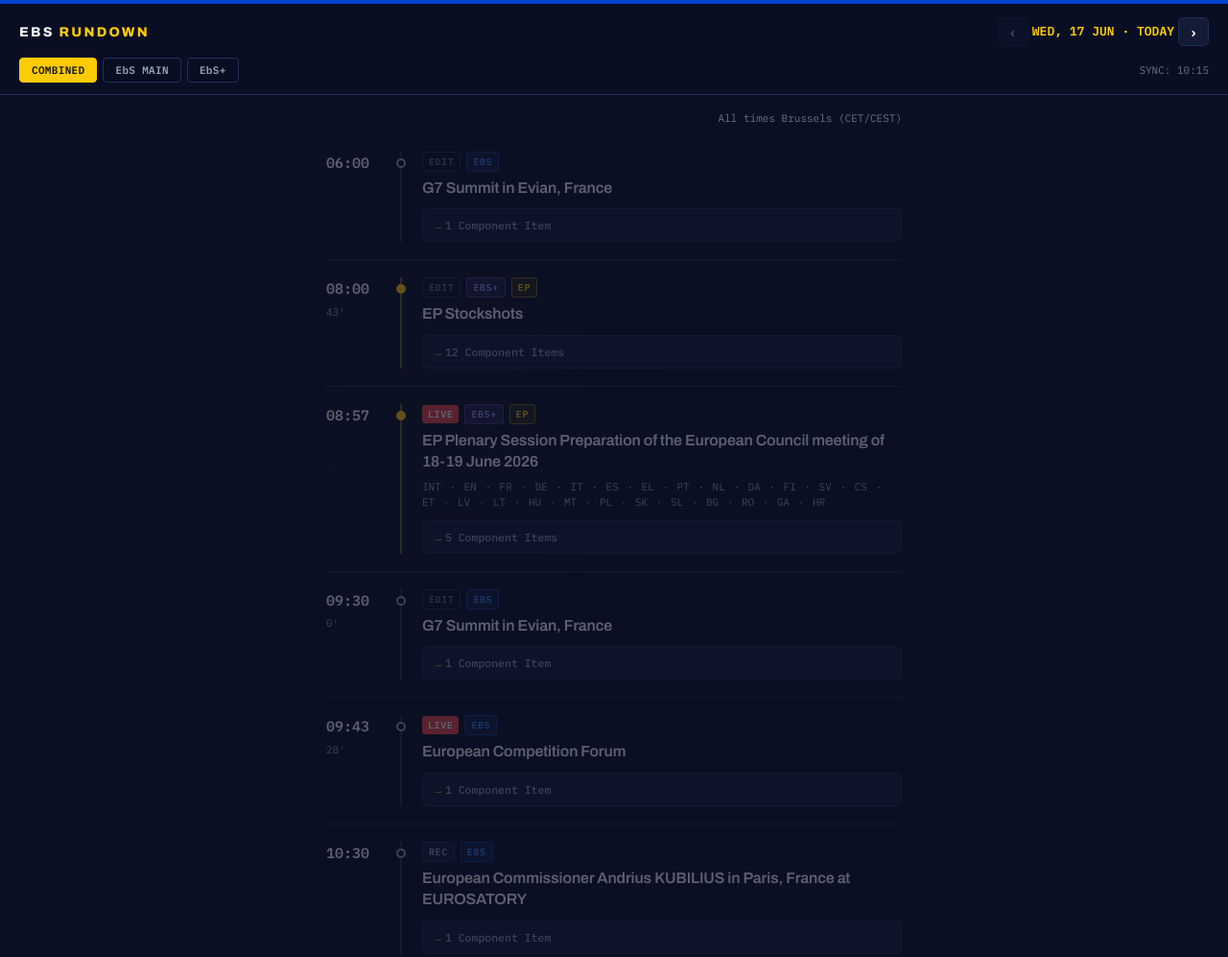
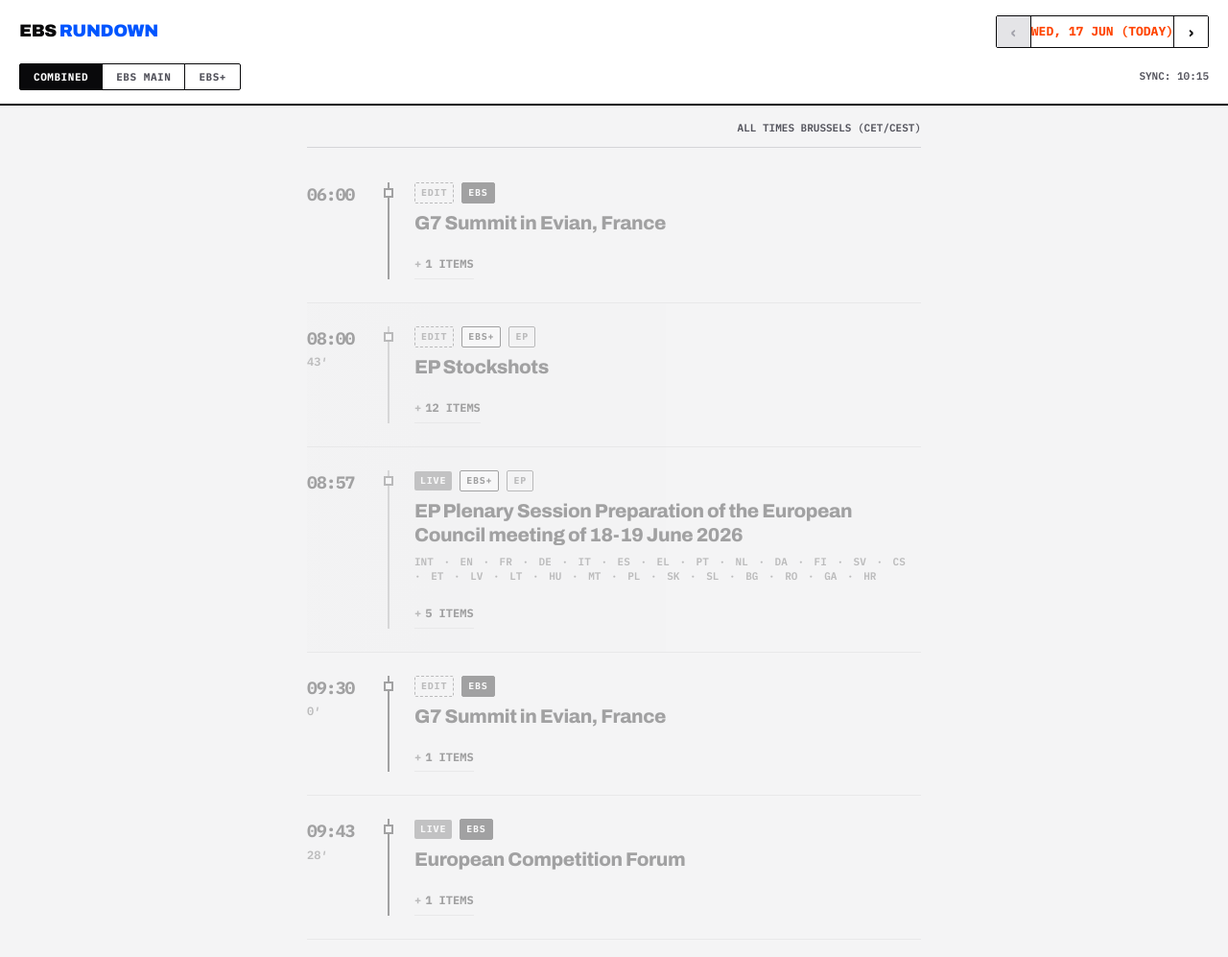
Before and after one commit to giovannidalsanto/EBS-lite-v2, a plain HTML site: page index.html in a window 1280 px wide. Shown: the top 997 px of the page at 96% size. Drawn offline with Linux system fonts and the light colour scheme.

Commit message:
Update index.html

```diff
--- a/index.html
+++ b/index.html
@@ -3,95 +3,200 @@
 <head>
   <meta charset="UTF-8">
   <meta name="viewport" content="width=device-width, initial-scale=1, viewport-fit=cover">
-  <meta name="theme-color" content="#0A0F24">
+  <meta name="theme-color" content="#FFFFFF">
   <title>EBS Rundown</title>
   <link rel="apple-touch-icon" href="icon-180.png">
   <link rel="icon" type="image/png" sizes="192x192" href="icon-192.png">
   <link rel="manifest" href="site.webmanifest">
   <link rel="preconnect" href="https://fonts.googleapis.com">
   <link rel="preconnect" href="https://fonts.gstatic.com" crossorigin>
-  <link href="https://fonts.googleapis.com/css2?family=Archivo:wdth,wght@75..125,400..900&family=IBM+Plex+Mono:wght@400;500;600&display=swap" rel="stylesheet">
+  <link href="https://fonts.googleapis.com/css2?family=Archivo:wdth,wght@75..125,400..900&family=IBM+Plex+Mono:wght@400;600;700&display=swap" rel="stylesheet">
 
   <style>
     :root {
-      --bg: #0A0F24; --surface: #131B35; --surface-hover: #1E294B;
-      --line: #222F56; --text: #F1F5F9; --muted: #94A3B8; --faint: #64748B;
-      --ep-blue: #0044CC; --ep-gold: #FFCC00; --ebs: #3B82F6; --ebsplus: #A78BFA; --red: #EF4444;
+      /* Editorial Brutalism Palette */
+      --bg: #F4F4F5;          /* Paper off-white */
+      --surface: #FFFFFF;     /* Pure white */
+      --surface-hover: #FAFAFA;
+
+      --line: #D4D4D8;        /* Soft structural dividers */
+      --hard-line: #09090B;   /* Brutalist deep black borders */
+
+      --text: #09090B;        /* High-contrast Onyx Black */
+      --muted: #52525B;       /* Secondary slate gray */
+      --faint: #A1A1AA;       /* Tertiary metadata */
+
+      /* Signal Accents */
+      --ep-blue: #0055FF;     /* Sharp Cobalt for institutional links */
+      --live-orange: #FF4400; /* Piercing Broadcast Orange */
+      --new-green: #00C853;   /* Terminal Green for new items */
+
+      /* Typography */
       --mono: "IBM Plex Mono", ui-monospace, monospace;
       --sans: "Archivo", system-ui, -apple-system, sans-serif;
     }
+
     * { box-sizing: border-box; margin: 0; padding: 0; }
     html { -webkit-text-size-adjust: 100%; scroll-behavior: smooth; }
-    body { background: var(--bg); color: var(--text); font-family: var(--sans); font-size: 16px; line-height: 1.5; -webkit-font-smoothing: antialiased; }
-    header { position: sticky; top: 0; z-index: 10; background: rgba(10, 15, 36, 0.94); backdrop-filter: blur(12px); border-bottom: 1px solid var(--line); border-top: 4px solid var(--ep-blue); padding: 14px 20px 12px; }
+    body {
+      background: var(--bg);
+      color: var(--text);
+      font-family: var(--sans);
+      font-size: 16px;
+      line-height: 1.4;
+      -webkit-font-smoothing: antialiased;
+    }
+
+    /* Top Navigation Dashboard Bar */
+    header {
+      position: sticky;
+      top: 0;
+      z-index: 10;
+      background: rgba(255, 255, 255, 0.96);
+      backdrop-filter: blur(8px);
+      border-bottom: 2px solid var(--hard-line);
+      padding: 16px 20px 14px;
+    }
+
     .brand { display: flex; align-items: center; justify-content: space-between; gap: 12px; }
-    .brand h1 { font-size: 14px; font-weight: 800; letter-spacing: .16em; text-transform: uppercase; color: var(--text); }
-    .brand h1 span { color: var(--ep-gold); }
-    .daynav { display: flex; align-items: center; gap: 4px; }
-    .daynav button { background: var(--surface); border: 1px solid var(--line); border-radius: 6px; color: var(--text); font-family: var(--mono); font-size: 15px; font-weight: 600; width: 32px; height: 30px; cursor: pointer; display: inline-flex; align-items: center; justify-content: center; transition: background 0.2s; }
-    .daynav button:hover:not(:disabled) { background: var(--surface-hover); border-color: var(--muted); }
-    .daynav button:disabled { opacity: .25; cursor: default; }
-    .daynav button:focus-visible { outline: 2px solid var(--ep-gold); outline-offset: 2px; }
-    .daynav .day { font-family: var(--mono); font-size: 13px; font-weight: 500; color: var(--text); min-width: 120px; text-align: center; }
-    .daynav .day.today { color: var(--ep-gold); font-weight: 600; }
-    .meta { display: flex; justify-content: space-between; align-items: center; margin-top: 12px; gap: 12px; }
-    .chips { display: flex; gap: 6px; }
-    .chip { font-family: var(--mono); font-size: 11px; font-weight: 600; letter-spacing: 0.03em; padding: 5px 12px; border-radius: 4px; border: 1px solid var(--line); color: var(--muted); background: transparent; cursor: pointer; transition: all 0.15s ease; }
-    .chip:hover { border-color: var(--faint); color: var(--text); }
-    .chip[aria-pressed="true"] { color: var(--bg); border-color: var(--ep-gold); background: var(--ep-gold); }
-    .chip:focus-visible { outline: 2px solid var(--ep-gold); outline-offset: 2px; }
-    .updated { font-family: var(--mono); font-size: 11px; color: var(--faint); text-align: right; }
-    main { max-width: 640px; margin: 0 auto; padding: 0 20px 100px; }
-    .tz { font-family: var(--mono); font-size: 11px; color: var(--faint); padding: 16px 0 8px; text-align: right; }
-    .event { display: grid; grid-template-columns: 56px 16px 1fr; gap: 0 14px; padding: 18px 0; position: relative; }
+    .brand h1 {
+      font-size: 18px;
+      font-weight: 900;
+      letter-spacing: -0.02em;
+      text-transform: uppercase;
+      color: var(--hard-line);
+    }
+    .brand h1 span { color: var(--ep-blue); }
+
+    /* Day Picker Controls - Sharp Edges */
+    .daynav { display: flex; align-items: center; gap: 0; border: 1px solid var(--hard-line); border-radius: 2px; overflow: hidden; }
+    .daynav button {
+      background: var(--surface);
+      border: none;
+      border-left: 1px solid var(--hard-line);
+      border-right: 1px solid var(--hard-line);
+      color: var(--hard-line);
+      font-family: var(--mono);
+      font-size: 16px;
+      font-weight: 700;
+      width: 36px;
+      height: 32px;
+      cursor: pointer;
+      display: inline-flex;
+      align-items: center;
+      justify-content: center;
+      transition: background 0.1s, color 0.1s;
+    }
+    .daynav button:first-child { border-left: none; }
+    .daynav button:last-child { border-right: none; }
+    .daynav button:hover:not(:disabled) { background: var(--hard-line); color: var(--surface); }
+    .daynav button:disabled { background: #E4E4E7; color: #A1A1AA; cursor: default; }
+    .daynav button:focus-visible { outline: 2px solid var(--ep-blue); outline-offset: -2px; }
+
+    .daynav .day { font-family: var(--mono); font-size: 13px; font-weight: 600; color: var(--text); min-width: 130px; text-align: center; background: var(--surface); line-height: 32px;}
+    .daynav .day.today { color: var(--live-orange); font-weight: 700; }
+
+    /* Filters and Timestamp Row */
+    .meta { display: flex; justify-content: space-between; align-items: center; margin-top: 16px; gap: 12px; }
+    .chips { display: flex; gap: -1px; }
+    .chip {
+      font-family: var(--mono);
+      font-size: 11px;
+      font-weight: 700;
+      letter-spacing: 0.05em;
+      text-transform: uppercase;
+      padding: 6px 14px;
+      border-radius: 0;
+      border: 1px solid var(--hard-line);
+      margin-left: -1px; /* Overlap borders */
+      color: var(--muted);
+      background: var(--surface);
+      cursor: pointer;
+      transition: all 0s;
+    }
+    .chip:first-child { margin-left: 0; border-top-left-radius: 2px; border-bottom-left-radius: 2px; }
+    .chip:last-child { border-top-right-radius: 2px; border-bottom-right-radius: 2px; }
+    .chip:hover { background: #F4F4F5; color: var(--text); z-index: 1; position: relative; }
+    .chip[aria-pressed="true"] { color: var(--surface); background: var(--hard-line); z-index: 2; position: relative; }
+    .chip:focus-visible { outline: 2px solid var(--ep-blue); z-index: 3; position: relative;}
+
+    .updated { font-family: var(--mono); font-size: 11px; font-weight: 600; color: var(--muted); text-align: right; text-transform: uppercase; }
+
+    /* Core Layout */
+    main { max-width: 680px; margin: 0 auto; padding: 0 20px 100px; }
+    .tz { font-family: var(--mono); font-size: 11px; font-weight: 600; color: var(--muted); padding: 16px 0 12px; text-align: right; text-transform: uppercase; border-bottom: 1px solid var(--line); margin-bottom: 12px;}
+
+    /* Editorial Event Blocks */
+    .event { display: grid; grid-template-columns: 60px 20px 1fr; gap: 0 16px; padding: 24px 0; position: relative; }
     .event + .event { border-top: 1px solid var(--line); }
-    .event.past { opacity: .35; }
-    .time { font-family: var(--mono); font-size: 15px; font-weight: 600; color: var(--text); padding-top: 1px; }
-    .dur { font-family: var(--mono); font-size: 11px; color: var(--muted); margin-top: 4px; }
+    .event.past { opacity: 0.35; filter: grayscale(100%); }
+
+    .time { font-family: var(--mono); font-size: 18px; font-weight: 700; color: var(--hard-line); padding-top: 0; letter-spacing: -0.05em; }
+    .dur { font-family: var(--mono); font-size: 12px; font-weight: 600; color: var(--muted); margin-top: 4px; }
+
+    /* Graphic Left Rail Timeline (Brutalist Squares) */
     .rail { position: relative; }
-    .rail::before { content: ""; position: absolute; left: 7px; top: 0; bottom: 0; width: 2px; background: var(--line); }
-    .node { position: absolute; left: 3px; top: 7px; width: 10px; height: 10px; border-radius: 50%; background: var(--bg); border: 2px solid var(--muted); }
-    .event.onair .node { background: var(--red); border-color: var(--red); }
+    .rail::before { content: ""; position: absolute; left: 8px; top: 0; bottom: 0; width: 2px; background: var(--hard-line); }
+    .node { position: absolute; left: 4px; top: 6px; width: 10px; height: 10px; border-radius: 0; background: var(--surface); border: 2px solid var(--hard-line); }
+
+    .event.onair .node { background: var(--live-orange); border-color: var(--live-orange); }
     @media (prefers-reduced-motion: no-preference) {
       .event.onair .node { animation: pulse 2s ease-in-out infinite; }
-      @keyframes pulse { 50% { box-shadow: 0 0 0 6px rgba(239, 68, 68, 0.25); } }
+      @keyframes pulse { 50% { outline: 4px solid rgba(255, 68, 0, 0.2); outline-offset: 2px; } }
     }
-    .flags { display: flex; gap: 6px; align-items: center; flex-wrap: wrap; margin-bottom: 6px; }
-    .flag { font-family: var(--mono); font-size: 10px; font-weight: 600; letter-spacing: .06em; padding: 2px 6px; border-radius: 3px; text-transform: uppercase; }
-    .flag.live { background: var(--red); color: #fff; }
-    .flag.rec { background: var(--surface); border: 1px solid var(--line); color: var(--muted); }
-    .flag.edit { background: transparent; border: 1px solid var(--line); color: var(--faint); }
-    .flag.ch-EBS { color: var(--ebs); background: rgba(59, 130, 246, 0.12); border: 1px solid rgba(59, 130, 246, 0.3); }
-    .flag.ch-EBSplus { color: var(--ebsplus); background: rgba(167, 139, 250, 0.12); border: 1px solid rgba(167, 139, 250, 0.3); }
-    .event.ep { background: linear-gradient(90deg, rgba(255, 204, 0, 0.03), transparent 85%); }
-    .event.ep .rail::before { background: rgba(255, 204, 0, 0.4); }
-    .event.ep .node { border-color: var(--ep-gold); background: var(--ep-gold); }
-    .flag.epflag { color: var(--ep-gold); background: rgba(255, 204, 0, 0.1); border: 1px solid rgba(255, 204, 0, 0.4); }
-    .title { font-size: 16px; font-weight: 600; line-height: 1.4; letter-spacing: -0.01em; color: var(--text); }
-    .langs { font-family: var(--mono); font-size: 11px; color: var(--muted); margin-top: 6px; word-spacing: 2px; }
-    a.ref { font-family: var(--mono); font-size: 11px; color: var(--ebs); text-decoration: none; font-weight: 500; }
-    a.ref:hover { text-decoration: underline; color: #60a5fa; }
-    details { margin-top: 10px; background: var(--surface); border: 1px solid var(--line); border-radius: 6px; overflow: hidden; }
-    summary { font-family: var(--mono); font-size: 11.5px; font-weight: 500; padding: 8px 12px; color: var(--muted); cursor: pointer; list-style: none; user-select: none; transition: background 0.2s; }
-    summary:hover { background: var(--surface-hover); color: var(--text); }
-    summary::before { content: "→ "; color: var(--ep-gold); font-weight: bold; margin-right: 4px; display: inline-block; transition: transform 0.2s; }
-    details[open] summary::before { transform: rotate(90deg); }
-    summary:focus-visible { outline: 2px solid var(--ep-gold); }
-    .sub { border-top: 1px solid var(--line); background: rgba(10, 15, 36, 0.3); }
-    .sub > div { padding: 10px 14px; }
+
+    /* Stark Badges and Tags */
+    .flags { display: flex; gap: 8px; align-items: center; flex-wrap: wrap; margin-bottom: 8px; }
+    .flag { font-family: var(--mono); font-size: 10px; font-weight: 700; letter-spacing: .08em; padding: 3px 6px; border-radius: 2px; text-transform: uppercase; }
+
+    .flag.live { background: var(--live-orange); color: #fff; }
+    .flag.rec { background: var(--surface); border: 1px solid var(--hard-line); color: var(--hard-line); }
+    .flag.edit { background: transparent; border: 1px dashed var(--muted); color: var(--muted); }
+
+    /* Channel Identifiers - Pure Typography & Contrast */
+    .flag.ch-EBS { color: var(--surface); background: var(--hard-line); border: 1px solid var(--hard-line); }
+    .flag.ch-EBSplus { color: var(--hard-line); background: var(--surface); border: 1px solid var(--hard-line); }
+
+    /* EP Highlight Treatment (Subtle Gray/Blue) */
+    .event.ep { background: linear-gradient(90deg, rgba(0, 85, 255, 0.03), transparent 85%); }
+    .event.ep .rail::before { background: var(--ep-blue); opacity: 0.5; }
+    .event.ep .node { border-color: var(--ep-blue); }
+    .flag.epflag { color: var(--ep-blue); background: transparent; border: 1px solid var(--ep-blue); }
+
+    .title { font-size: 20px; font-weight: 800; line-height: 1.25; letter-spacing: -0.02em; color: var(--hard-line); }
+    .langs { font-family: var(--mono); font-size: 11px; font-weight: 600; color: var(--muted); margin-top: 8px; word-spacing: 4px; }
+    a.ref { font-family: var(--mono); font-size: 11px; color: var(--ep-blue); text-decoration: none; font-weight: 700; border-bottom: 1px solid transparent; transition: border-color 0.1s;}
+    a.ref:hover { border-bottom: 1px solid var(--ep-blue); }
+
+    /* Details Accordions - Left Border Indicator */
+    details { margin-top: 16px; }
+    summary { font-family: var(--mono); font-size: 12px; font-weight: 700; padding: 6px 0; color: var(--hard-line); cursor: pointer; list-style: none; user-select: none; text-transform: uppercase; border-bottom: 1px solid var(--line); display: inline-block;}
+    summary:hover { color: var(--ep-blue); border-color: var(--ep-blue); }
+    summary::before { content: "+ "; color: var(--muted); font-weight: bold; margin-right: 4px; display: inline-block; }
+    details[open] summary::before { content: "— "; }
+    summary:focus-visible { outline: 2px solid var(--ep-blue); outline-offset: 4px; }
+
+    .sub { border-left: 2px solid var(--hard-line); padding-left: 16px; margin-top: 12px; }
+    .sub > div { padding: 12px 0; }
     .sub > div + div { border-top: 1px solid var(--line); }
-    .sub .inst { color: var(--faint); font-size: 11px; font-family: var(--mono); }
-    .sub .ref { font-family: var(--mono); font-size: 11px; margin-bottom: 2px; display: inline-block; }
-    .sub .st { font-size: 14px; font-weight: 600; color: var(--text); line-height: 1.35; }
-    .sub .ss { font-size: 13px; color: var(--muted); margin-top: 4px; line-height: 1.4; }
-    .playhead { display: grid; grid-template-columns: 56px 1fr; gap: 0 14px; align-items: center; padding: 6px 0; margin: 4px 0; }
-    .playhead .now { font-family: var(--mono); font-size: 11px; font-weight: 700; color: var(--red); letter-spacing: .08em; text-transform: uppercase; }
-    .playhead .line { height: 2px; background: var(--red); box-shadow: 0 0 8px rgba(239, 68, 68, 0.6); border-radius: 99px; }
-    .newdot { display: inline-block; width: 8px; height: 8px; border-radius: 50%; background: #10B981; margin-right: 8px; vertical-align: 1px; }
-    .empty { padding: 64px 0; text-align: center; color: var(--muted); font-family: var(--mono); font-size: 13px; border: 1px dashed var(--line); border-radius: 8px; background: var(--surface); }
-    footer { max-width: 640px; margin: 0 auto; padding: 0 20px 48px; font-family: var(--mono); font-size: 11px; color: var(--faint); line-height: 1.6; border-top: 1px solid var(--line); padding-top: 16px; }
-    footer a { color: var(--muted); text-decoration: none; border-bottom: 1px dotted var(--muted); }
-    footer a:hover { color: var(--text); }
+    .sub .inst { color: var(--faint); font-size: 11px; font-family: var(--mono); font-weight: 600; }
+    .sub .ref { font-family: var(--mono); font-size: 11px; margin-bottom: 4px; display: inline-block; font-weight: 600; color: var(--muted);}
+    .sub .st { font-size: 15px; font-weight: 700; color: var(--hard-line); line-height: 1.4; }
+    .sub .ss { font-size: 14px; font-weight: 400; color: var(--muted); margin-top: 4px; line-height: 1.5; }
+
+    /* Live Playhead Design - Razor Sharp */
+    .playhead { display: grid; grid-template-columns: 60px 1fr; gap: 0 16px; align-items: center; padding: 8px 0; margin: 8px 0; }
+    .playhead .now { font-family: var(--mono); font-size: 12px; font-weight: 800; color: var(--live-orange); letter-spacing: .08em; text-transform: uppercase; }
+    .playhead .line { height: 2px; background: var(--live-orange); }
+
+    /* Sharp New Entry Indicator */
+    .newdot { display: inline-block; width: 8px; height: 8px; background: var(--new-green); margin-right: 10px; vertical-align: 3px; border-radius: 0; }
+
+    .empty { padding: 80px 0; text-align: center; color: var(--muted); font-family: var(--mono); font-size: 14px; font-weight: 600; text-transform: uppercase; border-top: 1px dashed var(--line); border-bottom: 1px dashed var(--line); }
+
+    footer { max-width: 680px; margin: 0 auto; padding: 0 20px 64px; font-family: var(--mono); font-size: 11px; font-weight: 600; color: var(--muted); line-height: 1.6; border-top: 2px solid var(--hard-line); padding-top: 24px; text-transform: uppercase;}
+    footer a { color: var(--hard-line); text-decoration: none; border-bottom: 1px solid var(--hard-line); }
+    footer a:hover { color: var(--ep-blue); border-color: var(--ep-blue); }
   </style>
 </head>
 <body>
@@ -108,7 +213,7 @@
   <div class="meta">
     <div class="chips" role="group" aria-label="Channel filter">
       <button class="chip" data-ch="ALL" aria-pressed="true">COMBINED</button>
-      <button class="chip" data-ch="EBS" aria-pressed="false">EbS MAIN</button>
+      <button class="chip" data-ch="EBS" aria-pressed="false">EbS Main</button>
       <button class="chip" data-ch="EBS+" aria-pressed="false">EbS+</button>
     </div>
     <div class="updated" id="updated"></div>
@@ -121,18 +226,14 @@
 </main>
 
 <footer>
-  Source Context: European Commission Audiovisual Service · Schedule Feed Data.<br>
-  Independent curation tool · <a href="https://multimedia.europarl.europa.eu/en" target="_blank" rel="noopener">EP Multimedia Centre Reference Links</a>.<br>
-  <span style="opacity: 0.75;">For internal/informal schedule reference usage. Not an official product of the European Parliament.</span>
+  Source: European Commission Audiovisual Service Data.<br>
+  Independent curation tool. <a href="https://multimedia.europarl.europa.eu/en" target="_blank" rel="noopener">EP Multimedia Centre Links</a>.<br>
+  <span style="opacity: 0.6;">For internal reference. Not an official European Parliament product.</span>
 </footer>
 
 <script>
 (() => {
-  const EMBEDDED = {
-    "generatedAt": new Date().toISOString(),
-    "events": []
-  };
-
+  const EMBEDDED = { "generatedAt": new Date().toISOString(), "events": [] };
   const TZ = "Europe/Brussels";
   const NEW_WINDOW_MS = 12 * 3600 * 1000;
   const NEW_FADE_MS = 150000;
@@ -190,7 +291,7 @@
 
     return `
       <details ${openAttr} data-key="${esc(eventKey)}">
-        <summary>${subs.length} Component Item${subs.length > 1 ? "s" : ""}</summary>
+        <summary>${subs.length} Items</summary>
         <div class="sub">${itemsHTML}</div>
       </details>
     `;
@@ -265,7 +366,7 @@
 
     const dayEl = document.getElementById("day");
     if (selKey) {
-      dayEl.textContent = fmtDayLong(new Date(selKey + "T12:00:00Z")) + (isToday ? " · TODAY" : "");
+      dayEl.textContent = fmtDayLong(new Date(selKey + "T12:00:00Z")) + (isToday ? " (TODAY)" : "");
       dayEl.classList.toggle("today", isToday);
     }
     document.getElementById("prev").disabled = dayIdx <= 0;
@@ -280,13 +381,13 @@
     );
 
     if (!evs.length) {
-      list.innerHTML = '<div class="empty">No transmission events scheduled for this channel profile.</div>';
+      list.innerHTML = '<div class="empty">No transmission events scheduled.</div>';
       return;
     }
 
     let html = "";
     let playheadPlaced = !isToday;
-    const playheadHTML = `<div class="playhead" aria-label="Current operational minute"><span class="now">${fmtT(now)} •</span><span class="line"></span></div>`;
+    const playheadHTML = `<div class="playhead" aria-label="Current operational minute"><span class="now">${fmtT(now)} ►</span><span class="line"></span></div>`;
 
     for (const e of evs) {
       const st = new Date(e.start);
```
